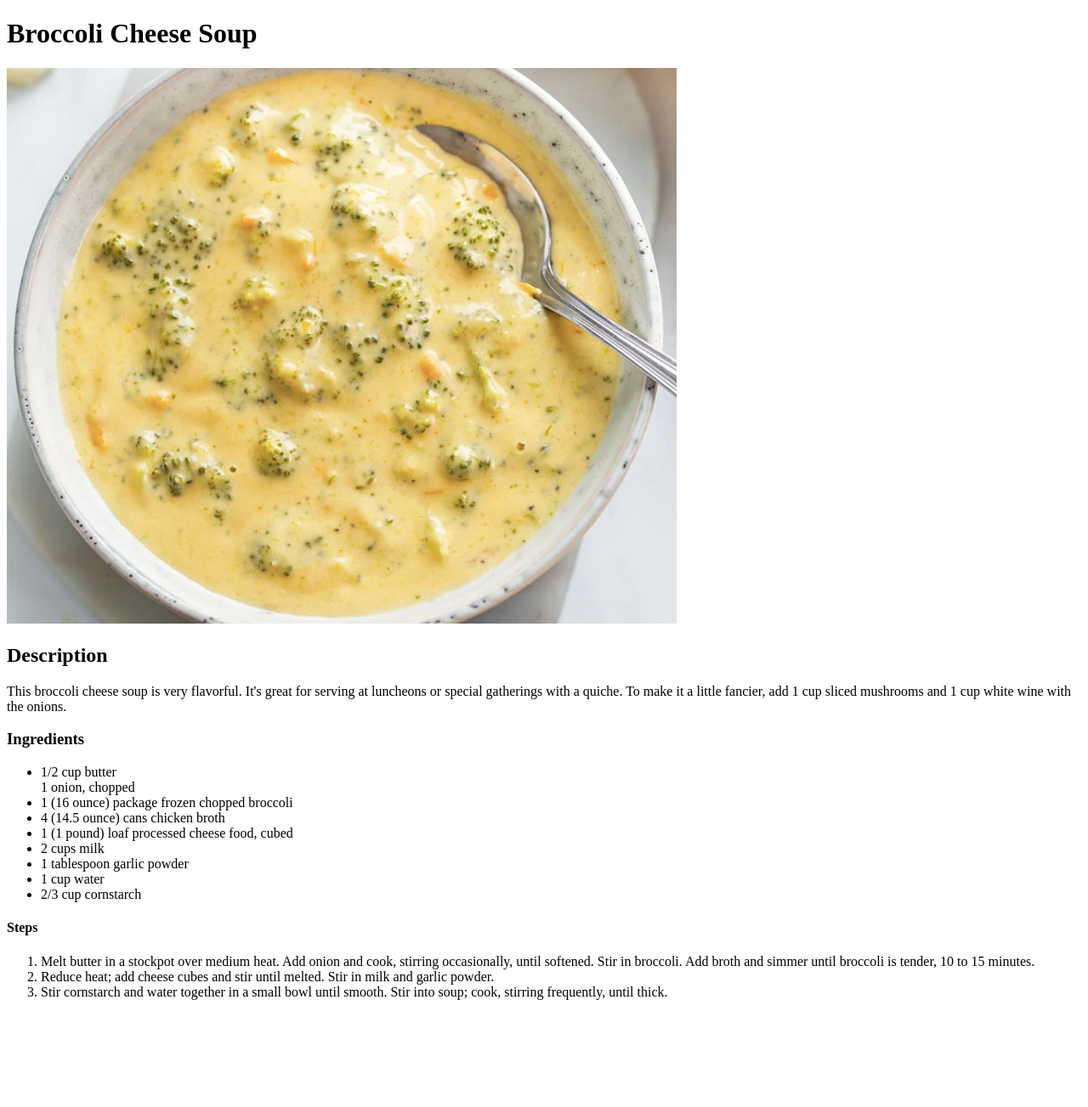
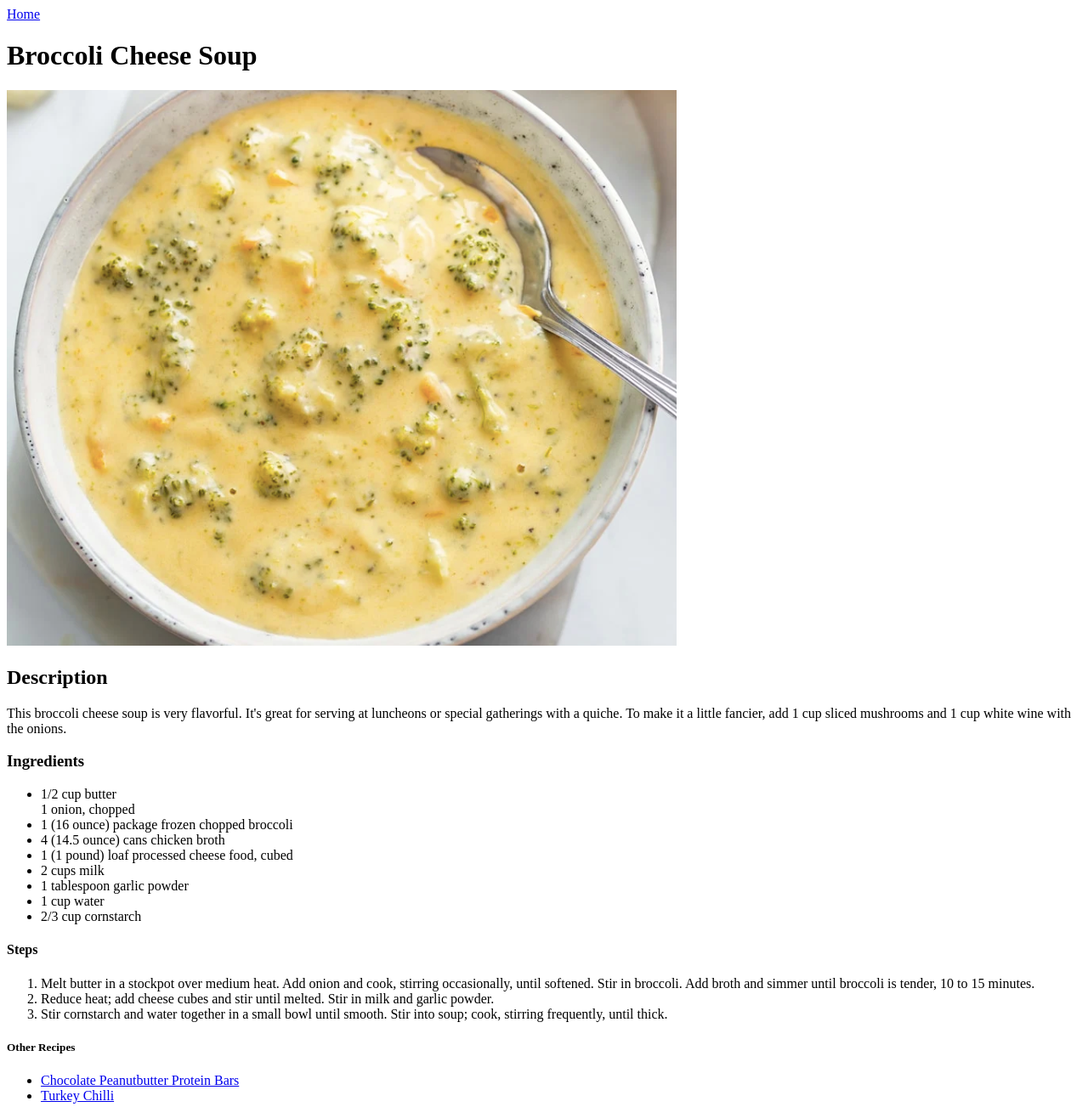
Before and after one commit to moon-mango/odin-recipes, a plain HTML site: page recipes/broccoli-cheese-soup.html in a window 1280 px wide. Shown: the whole page at 85% size. Before the commit the page ends 1193 px from the top, so only its background shows below. Drawn offline with Linux system fonts and the light colour scheme.

Commit message:
add home button and other recipes to every page

```diff
--- a/recipes/broccoli-cheese-soup.html
+++ b/recipes/broccoli-cheese-soup.html
@@ -2,6 +2,7 @@
 <html lang="en">
     <head>
         <meta charset="UTF-8">
+        <a href="../index.html">Home</a>
         <title>Broccoli Cheese Soup</title>
     </head>
 
@@ -30,9 +31,13 @@
             <li>Melt butter in a stockpot over medium heat. Add onion and cook, stirring occasionally, until softened. Stir in broccoli. Add broth and simmer until broccoli is tender, 10 to 15 minutes.</li>
             <li>Reduce heat; add cheese cubes and stir until melted. Stir in milk and garlic powder.</li>
             <li>Stir cornstarch and water together in a small bowl until smooth. Stir into soup; cook, stirring frequently, until thick.</li>
+        </ol>
 
-
-        </ol>
+        <h5>Other Recipes</h5>
+        <ul>
+            <li><a href="../recipes/protein-bars.html">Chocolate Peanutbutter Protein Bars</a></li>
+            <li><a href="../recipes/turkey-chilli.html">Turkey Chilli</a></li>
+        </ul>
 
     </body>
 
```
Also changed, not shown: recipes/protein-bars.html (+7 -0 lines), recipes/turkey-chilli.html (+7 -0 lines).
